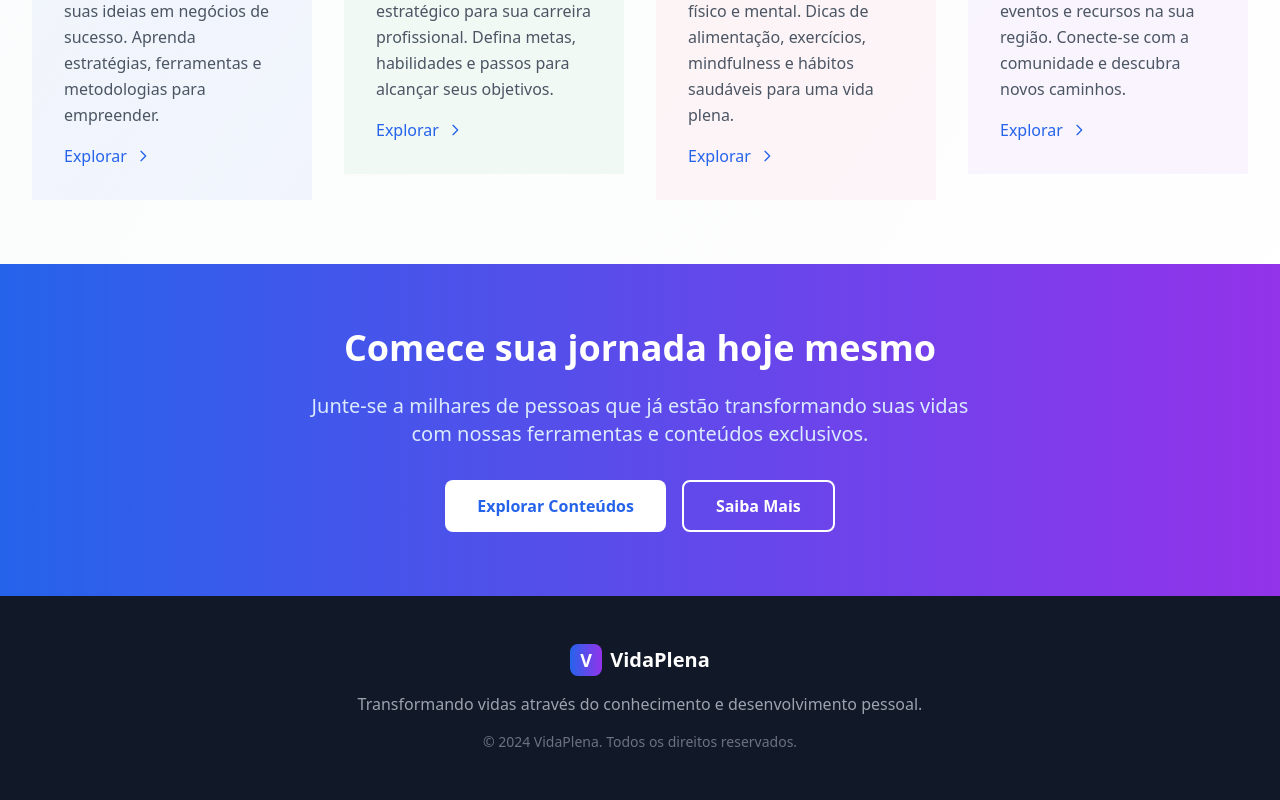
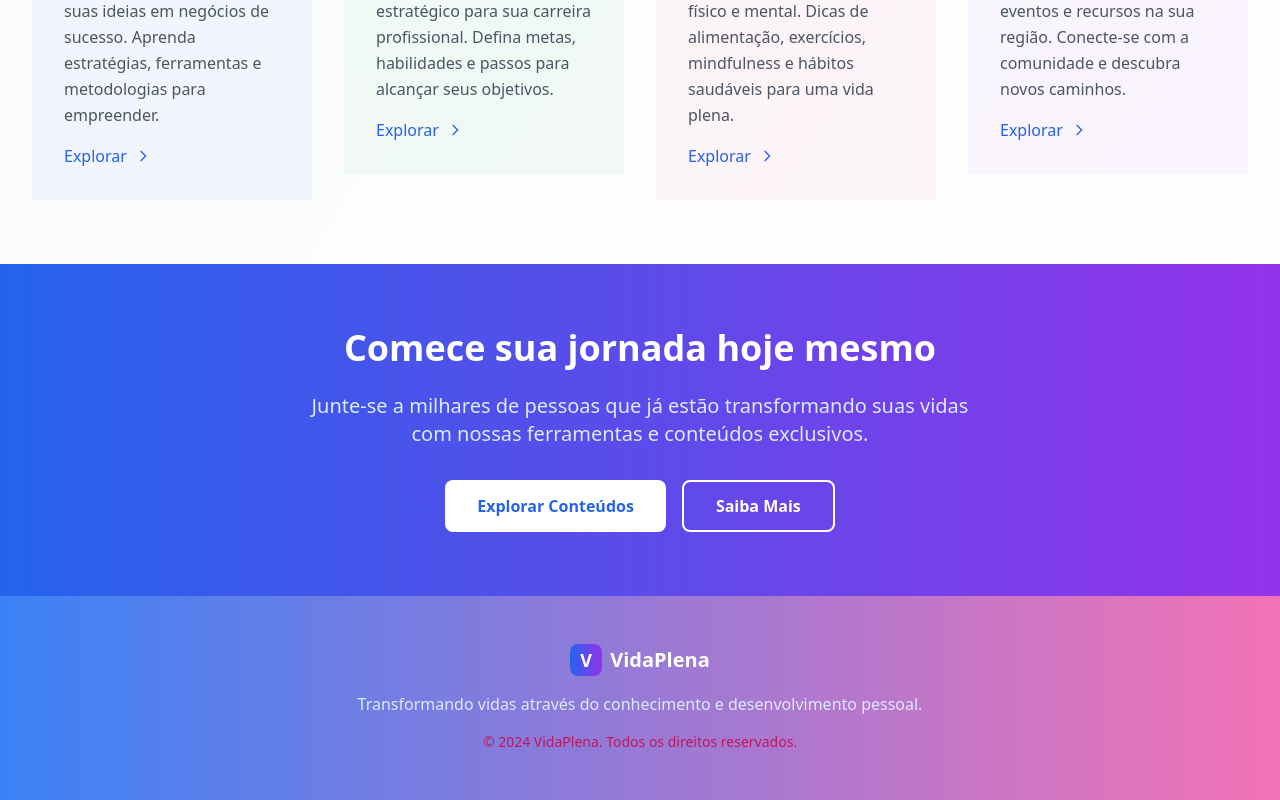
Before and after one commit to Joao-Victor05/Novo.Olhar, a React (Vite) app: page / in a window 1280 px wide. Shown: the part 1268-2068 px from the top of the page. Built offline with nearby package versions, Linux system fonts and the light colour scheme.

Commit message:
Change footer color to gradient
Update the footer's background color to a gradient, blending light pink and a darker shade of pink.

```diff
--- a/src/pages/Index.tsx
+++ b/src/pages/Index.tsx
@@ -107,18 +107,18 @@ const Index = () => {
       </section>
 
       {/* Footer */}
-      <footer className="bg-gray-900 text-white py-12 px-4 sm:px-6 lg:px-8">
+      <footer className="bg-gradient-to-r from-blue-500 to-pink-400 text-white py-12 px-4 sm:px-6 lg:px-8">
         <div className="max-w-7xl mx-auto text-center">
           <div className="flex items-center justify-center mb-4">
             <div className="h-8 w-8 bg-gradient-to-r from-blue-600 to-purple-600 rounded-lg flex items-center justify-center mr-2">
               <span className="text-white font-bold text-lg">V</span>
             </div>
-            <span className="text-xl font-bold">VidaPlena</span>
+            <span className="text-xl font-bold">VidaPlena</span> {/* Will inherit text-white */}
           </div>
-          <p className="text-gray-400 mb-4">
+          <p className="text-blue-100 mb-4"> {/* Changed from text-gray-400 */}
             Transformando vidas através do conhecimento e desenvolvimento pessoal.
           </p>
-          <p className="text-gray-500 text-sm">
+          <p className="text-pink-700 font-medium text-sm"> {/* Changed from text-gray-500 */}
             © 2024 VidaPlena. Todos os direitos reservados.
           </p>
         </div>
```
